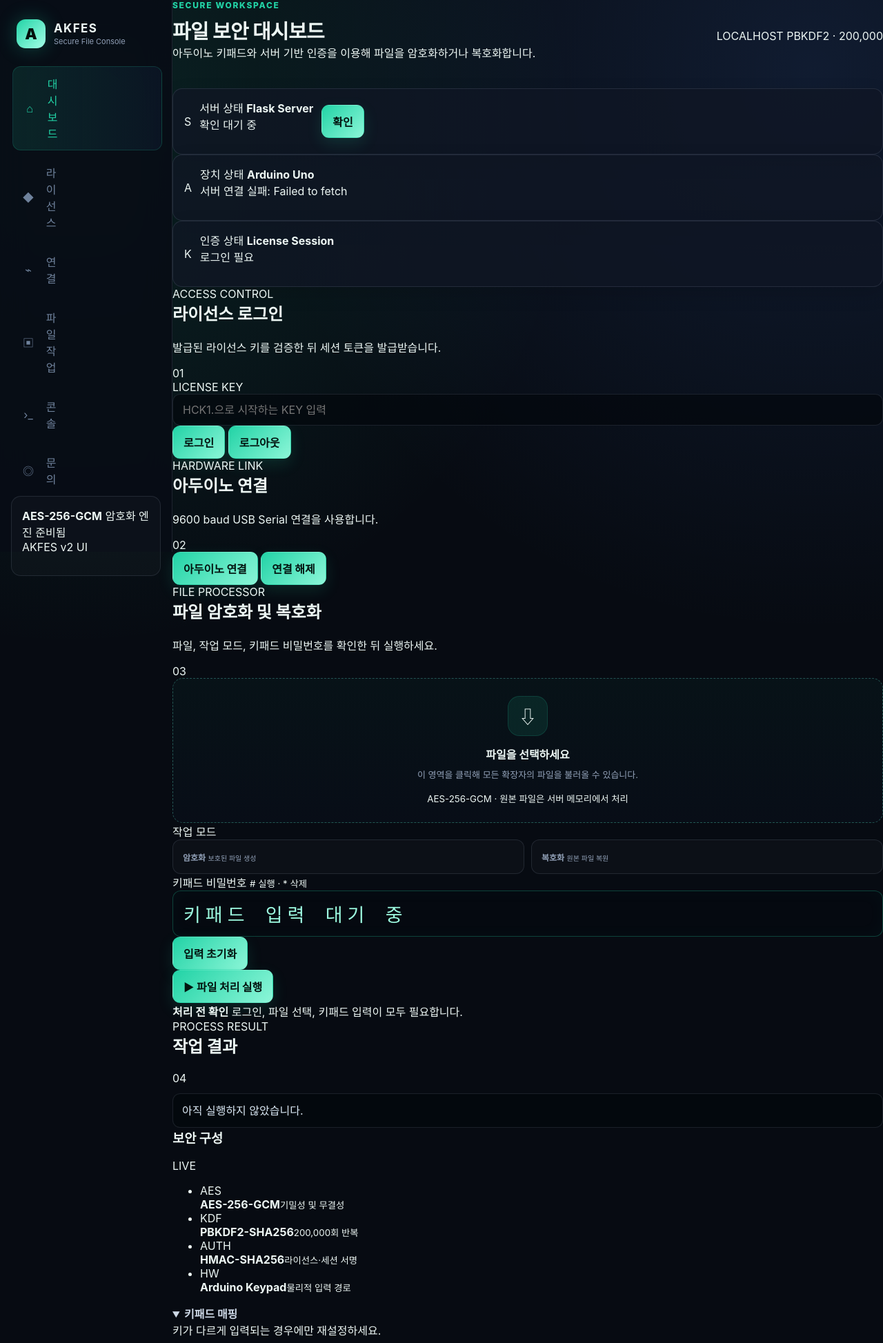
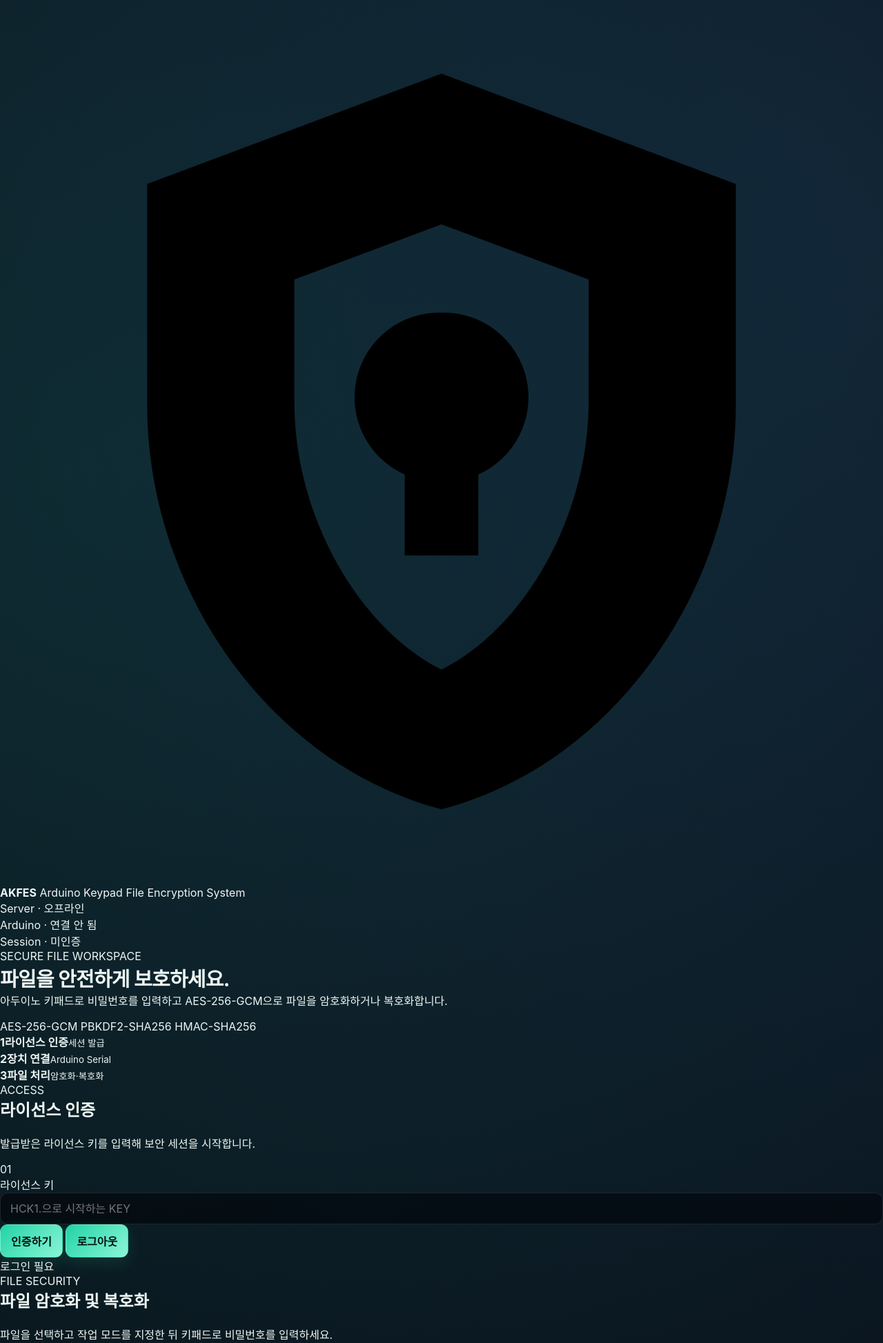
Before and after one commit to Smarttiger2338/AKFES-APP, a Flask app: template AKFES-Client/client/templates/index.html in a window 1280 px wide. Shown: the top 1947 px of the page at 69% size. Run offline with Flask 3, Linux system fonts and the light colour scheme; the template is opened without the code that fills it, so the values that code supplies are empty.

Commit message:
Redesign client with blue workspace layout

```diff
--- a/AKFES-Client/client/templates/index.html
+++ b/AKFES-Client/client/templates/index.html
@@ -9,150 +9,106 @@
 <script src="../static/app.js" defer></script>
 </head>
 <body>
-<div class="app-shell">
-    <aside class="sidebar">
-        <div class="brand-block">
-            <div class="brand-mark">A</div>
-            <div class="brand-copy">
+<div class="app-frame">
+    <header class="app-header">
+        <div class="brand">
+            <div class="brand-logo" aria-hidden="true">
+                <svg viewBox="0 0 24 24"><path d="M12 2 4 5v6c0 5.1 3.4 9.8 8 11 4.6-1.2 8-5.9 8-11V5l-8-3Zm0 4.1 4 1.5v3.3c0 3.2-1.8 6.2-4 7.3-2.2-1.1-4-4.1-4-7.3V7.6l4-1.5Zm0 2.4a2.3 2.3 0 0 0-1 4.4v2.2h2v-2.2a2.3 2.3 0 0 0-1-4.4Z"/></svg>
+            </div>
+            <div>
                 <strong>AKFES</strong>
-                <span>Secure File Console</span>
+                <span>Arduino Keypad File Encryption System</span>
             </div>
         </div>
 
-        <nav class="side-nav" aria-label="주요 메뉴">
-            <a href="#dashboard" class="nav-item active"><span class="nav-icon">⌂</span><span>대시보드</span></a>
-            <a href="#license" class="nav-item"><span class="nav-icon">◆</span><span>라이선스</span></a>
-            <a href="#connection" class="nav-item"><span class="nav-icon">⌁</span><span>연결</span></a>
-            <a href="#workspace" class="nav-item"><span class="nav-icon">▣</span><span>파일 작업</span></a>
-            <a href="#console" class="nav-item"><span class="nav-icon">›_</span><span>콘솔</span></a>
-            <a href="#contact" class="nav-item"><span class="nav-icon">◎</span><span>문의</span></a>
-        </nav>
+        <div class="header-status" aria-label="시스템 상태">
+            <div id="serverBadge" class="badge"><span class="badge-dot"></span>Server</div>
+            <div id="arduinoBadge" class="badge"><span class="badge-dot"></span>Arduino</div>
+            <div id="sessionBadge" class="badge"><span class="badge-dot"></span>Session</div>
+        </div>
+    </header>
 
-        <div class="sidebar-footer">
-            <div class="sidebar-security">
-                <span class="pulse-dot"></span>
-                <div>
-                    <strong>AES-256-GCM</strong>
-                    <span>암호화 엔진 준비됨</span>
-                </div>
+    <main class="app-main">
+        <section class="hero-panel">
+            <div>
+                <span class="hero-label">SECURE FILE WORKSPACE</span>
+                <h1>파일을 안전하게 보호하세요.</h1>
+                <p>아두이노 키패드로 비밀번호를 입력하고 AES-256-GCM으로 파일을 암호화하거나 복호화합니다.</p>
             </div>
-            <p>AKFES v2 UI</p>
-        </div>
-    </aside>
-
-    <main class="main-panel" id="dashboard">
-        <header class="topbar">
-            <div>
-                <p class="eyebrow">SECURE WORKSPACE</p>
-                <h1>파일 보안 대시보드</h1>
-                <p class="topbar-description">아두이노 키패드와 서버 기반 인증을 이용해 파일을 암호화하거나 복호화합니다.</p>
+            <div class="hero-crypto">
+                <span>AES-256-GCM</span>
+                <span>PBKDF2-SHA256</span>
+                <span>HMAC-SHA256</span>
             </div>
-            <div class="topbar-badges">
-                <span class="top-badge"><i></i>LOCALHOST</span>
-                <span class="top-badge muted">PBKDF2 · 200,000</span>
-            </div>
-        </header>
-
-        <section class="status-grid" aria-label="시스템 상태">
-            <article class="status-card">
-                <div class="status-card-icon server">S</div>
-                <div>
-                    <span class="status-label">서버 상태</span>
-                    <strong>Flask Server</strong>
-                    <p id="serverStatusText">확인 대기 중</p>
-                </div>
-                <button id="serverBtn" type="button" class="mini-button">확인</button>
-            </article>
-
-            <article class="status-card">
-                <div class="status-card-icon arduino">A</div>
-                <div>
-                    <span class="status-label">장치 상태</span>
-                    <strong>Arduino Uno</strong>
-                    <p id="connectionStatus" class="status-inline">대기 중</p>
-                </div>
-                <span class="status-light"></span>
-            </article>
-
-            <article class="status-card">
-                <div class="status-card-icon session">K</div>
-                <div>
-                    <span class="status-label">인증 상태</span>
-                    <strong>License Session</strong>
-                    <p id="loginStatus" class="status-inline">로그인 필요</p>
-                </div>
-                <span class="status-light warning"></span>
-            </article>
         </section>
 
-        <section class="dashboard-layout">
-            <div class="workspace-column">
-                <section class="panel-card license-panel" id="license">
-                    <div class="panel-heading">
+        <section class="step-strip" aria-label="작업 순서">
+            <div class="step-item active"><b>1</b><span><strong>라이선스 인증</strong><small>세션 발급</small></span></div>
+            <div class="step-line"></div>
+            <div class="step-item"><b>2</b><span><strong>장치 연결</strong><small>Arduino Serial</small></span></div>
+            <div class="step-line"></div>
+            <div class="step-item"><b>3</b><span><strong>파일 처리</strong><small>암호화·복호화</small></span></div>
+        </section>
+
+        <section class="layout-grid">
+            <div class="primary-column">
+                <section class="surface auth-surface">
+                    <div class="surface-heading">
                         <div>
-                            <span class="section-kicker">ACCESS CONTROL</span>
-                            <h2>라이선스 로그인</h2>
-                            <p>발급된 라이선스 키를 검증한 뒤 세션 토큰을 발급받습니다.</p>
+                            <span class="section-label">ACCESS</span>
+                            <h2>라이선스 인증</h2>
+                            <p>발급받은 라이선스 키를 입력해 보안 세션을 시작합니다.</p>
                         </div>
-                        <span class="panel-number">01</span>
+                        <span class="section-index">01</span>
                     </div>
-                    <div class="license-input-row">
-                        <label class="field-shell">
-                            <span>LICENSE KEY</span>
-                            <input id="licenseKey" type="password" placeholder="HCK1.으로 시작하는 KEY 입력" autocomplete="off">
+
+                    <div class="auth-row">
+                        <label class="input-field">
+                            <span>라이선스 키</span>
+                            <input id="licenseKey" type="password" placeholder="HCK1.으로 시작하는 KEY" autocomplete="off">
                         </label>
-                        <button id="loginBtn" type="button" class="primary-button">로그인</button>
-                        <button id="logoutBtn" type="button" class="ghost-button">로그아웃</button>
+                        <button id="loginBtn" type="button" class="button primary">인증하기</button>
+                        <button id="logoutBtn" type="button" class="button subtle">로그아웃</button>
                     </div>
+                    <div id="loginStatus" class="inline-message">로그인 필요</div>
                 </section>
 
-                <section class="panel-card connection-panel" id="connection">
-                    <div class="panel-heading compact">
+                <section class="surface file-surface">
+                    <div class="surface-heading">
                         <div>
-                            <span class="section-kicker">HARDWARE LINK</span>
-                            <h2>아두이노 연결</h2>
-                            <p>9600 baud USB Serial 연결을 사용합니다.</p>
+                            <span class="section-label">FILE SECURITY</span>
+                            <h2>파일 암호화 및 복호화</h2>
+                            <p>파일을 선택하고 작업 모드를 지정한 뒤 키패드로 비밀번호를 입력하세요.</p>
                         </div>
-                        <span class="panel-number">02</span>
-                    </div>
-                    <div class="action-row">
-                        <button id="connectBtn" type="button" class="primary-button">아두이노 연결</button>
-                        <button id="disconnectBtn" type="button" class="ghost-button">연결 해제</button>
-                    </div>
-                </section>
-
-                <section class="panel-card workspace-panel" id="workspace">
-                    <div class="panel-heading">
-                        <div>
-                            <span class="section-kicker">FILE PROCESSOR</span>
-                            <h2>파일 암호화 및 복호화</h2>
-                            <p>파일, 작업 모드, 키패드 비밀번호를 확인한 뒤 실행하세요.</p>
-                        </div>
-                        <span class="panel-number">03</span>
+                        <span class="section-index">02</span>
                     </div>
 
-                    <label class="drop-zone" for="file">
+                    <div id="dropZone" class="drop-zone" role="button" tabindex="0">
                         <input type="file" id="file">
-                        <div class="drop-icon">⇩</div>
-                        <strong>파일을 선택하세요</strong>
-                        <span>이 영역을 클릭해 모든 확장자의 파일을 불러올 수 있습니다.</span>
-                        <small>AES-256-GCM · 원본 파일은 서버 메모리에서 처리</small>
-                    </label>
+                        <div class="upload-icon" aria-hidden="true">
+                            <svg viewBox="0 0 24 24"><path d="M12 3 7.5 7.5l1.4 1.4 2.1-2.1V15h2V6.8l2.1 2.1 1.4-1.4L12 3ZM5 13v6h14v-6h2v8H3v-8h2Z"/></svg>
+                        </div>
+                        <strong>파일을 끌어다 놓으세요</strong>
+                        <span>또는 클릭하여 파일 선택</span>
+                        <small id="fileName">선택된 파일 없음</small>
+                    </div>
 
-                    <div class="mode-password-grid">
-                        <div class="mode-box">
-                            <span class="field-title">작업 모드</span>
+                    <div class="operation-grid">
+                        <div class="mode-panel">
+                            <span class="field-caption">작업 모드</span>
                             <div class="mode-row">
-                                <label class="mode-option">
+                                <label>
                                     <input type="radio" name="mode" value="encrypt" checked>
-                                    <span>
+                                    <span class="mode-option">
+                                        <i class="mode-icon lock"></i>
                                         <b>암호화</b>
                                         <small>보호된 파일 생성</small>
                                     </span>
                                 </label>
-                                <label class="mode-option">
+                                <label>
                                     <input type="radio" name="mode" value="decrypt">
-                                    <span>
+                                    <span class="mode-option">
+                                        <i class="mode-icon unlock"></i>
                                         <b>복호화</b>
                                         <small>원본 파일 복원</small>
                                     </span>
@@ -160,88 +116,113 @@
                             </div>
                         </div>
 
-                        <div class="password-box">
-                            <div class="password-heading">
-                                <span class="field-title">키패드 비밀번호</span>
+                        <div class="password-panel">
+                            <div class="password-title">
+                                <span class="field-caption">키패드 비밀번호</span>
                                 <small># 실행 · * 삭제</small>
                             </div>
-                            <div id="pw" aria-label="입력된 비밀번호"></div>
-                            <button id="clearBtn" type="button" class="text-button">입력 초기화</button>
+                            <div id="pw" class="empty">키패드 입력 대기 중</div>
+                            <button id="clearBtn" type="button" class="clear-button">입력 초기화</button>
                         </div>
                     </div>
 
-                    <div class="run-row">
-                        <button id="runBtn" type="button" class="run-button">
-                            <span class="run-symbol">▶</span>
-                            <span>파일 처리 실행</span>
-                        </button>
-                        <div class="security-note">
-                            <strong>처리 전 확인</strong>
-                            <span>로그인, 파일 선택, 키패드 입력이 모두 필요합니다.</span>
-                        </div>
+                    <div id="progressWrap" class="progress-wrap" hidden>
+                        <div class="progress-head"><span>파일 처리 중</span><span>암호화 엔진 실행</span></div>
+                        <div class="progress-track"><div class="progress-bar"></div></div>
                     </div>
+
+                    <button id="runBtn" type="button" class="process-button">
+                        <svg viewBox="0 0 24 24"><path d="M12 2 4 5v6c0 5.1 3.4 9.8 8 11 4.6-1.2 8-5.9 8-11V5l-8-3Zm0 4.1 4 1.5v3.3c0 3.2-1.8 6.2-4 7.3-2.2-1.1-4-4.1-4-7.3V7.6l4-1.5Z"/></svg>
+                        <span>파일 처리 실행</span>
+                    </button>
                 </section>
 
-                <section class="panel-card result-card">
-                    <div class="panel-heading compact">
+                <section class="surface result-card">
+                    <div class="result-heading">
+                        <div class="result-icon">✓</div>
                         <div>
-                            <span class="section-kicker">PROCESS RESULT</span>
+                            <span class="section-label">RESULT</span>
                             <h2>작업 결과</h2>
                         </div>
-                        <span class="panel-number">04</span>
                     </div>
                     <div id="result">아직 실행하지 않았습니다.</div>
                 </section>
             </div>
 
-            <aside class="utility-column">
-                <section class="utility-card security-overview">
-                    <div class="utility-heading">
-                        <h3>보안 구성</h3>
-                        <span>LIVE</span>
+            <aside class="secondary-column">
+                <section class="surface device-surface">
+                    <div class="surface-heading compact">
+                        <div>
+                            <span class="section-label">HARDWARE</span>
+                            <h2>아두이노 연결</h2>
+                        </div>
+                        <span class="section-index">03</span>
                     </div>
-                    <ul class="security-list">
-                        <li><span>AES</span><div><strong>AES-256-GCM</strong><small>기밀성 및 무결성</small></div></li>
-                        <li><span>KDF</span><div><strong>PBKDF2-SHA256</strong><small>200,000회 반복</small></div></li>
-                        <li><span>AUTH</span><div><strong>HMAC-SHA256</strong><small>라이선스·세션 서명</small></div></li>
-                        <li><span>HW</span><div><strong>Arduino Keypad</strong><small>물리적 입력 경로</small></div></li>
-                    </ul>
+
+                    <div class="device-visual">
+                        <div class="device-ring">
+                            <svg viewBox="0 0 24 24"><path d="M7 5h10v3h2v8h-2v3H7v-3H5V8h2V5Zm2 2v10h6V7H9Zm-7 3h2v4H2v-4Zm18 0h2v4h-2v-4Z"/></svg>
+                        </div>
+                        <strong>Arduino Uno</strong>
+                        <span>USB Serial · 9600 baud</span>
+                    </div>
+
+                    <div id="connectionStatus" class="connection-message">대기 중</div>
+                    <div class="button-stack">
+                        <button id="connectBtn" type="button" class="button primary full">장치 연결</button>
+                        <button id="disconnectBtn" type="button" class="button subtle full">연결 해제</button>
+                        <button id="serverBtn" type="button" class="button outline full">서버 상태 확인</button>
+                    </div>
                 </section>
 
-                <details class="utility-card advanced" open>
-                    <summary>키패드 매핑</summary>
-                    <p class="utility-copy">키가 다르게 입력되는 경우에만 재설정하세요.</p>
-                    <div class="stacked-actions">
-                        <button id="calibrateBtn" type="button" class="secondary-button">매핑 시작</button>
-                        <button id="resetMapBtn" type="button" class="ghost-button full">매핑 초기화</button>
+                <details class="surface settings-surface">
+                    <summary>
+                        <span>키패드 고급 설정</span>
+                        <i></i>
+                    </summary>
+                    <p>키 입력이 실제 배열과 다를 때만 매핑을 다시 진행하세요.</p>
+                    <div id="mappingStatus" class="mapping-message">매핑 상태 확인 중...</div>
+                    <div class="button-stack">
+                        <button id="calibrateBtn" type="button" class="button outline full">키패드 매핑 시작</button>
+                        <button id="resetMapBtn" type="button" class="button subtle full">매핑 초기화</button>
                     </div>
-                    <div id="mappingStatus" class="utility-status">매핑 상태 확인 중...</div>
                 </details>
 
-                <section class="utility-card contact-card" id="contact">
-                    <div class="utility-heading">
-                        <h3>Contact</h3>
-                        <span>AKFES</span>
+                <section class="surface security-surface">
+                    <div class="surface-heading compact">
+                        <div>
+                            <span class="section-label">SECURITY</span>
+                            <h2>보안 구성</h2>
+                        </div>
                     </div>
-                    <p class="utility-copy">프로젝트 문의 및 소스 코드 확인</p>
+                    <div class="security-items">
+                        <div><b>AES</b><span><strong>AES-256-GCM</strong><small>파일 기밀성 및 무결성</small></span></div>
+                        <div><b>KDF</b><span><strong>PBKDF2-SHA256</strong><small>200,000회 반복</small></span></div>
+                        <div><b>AUTH</b><span><strong>HMAC-SHA256</strong><small>라이선스·세션 서명</small></span></div>
+                    </div>
+                </section>
+
+                <section class="surface contact-surface">
+                    <div class="surface-heading compact">
+                        <div>
+                            <span class="section-label">CONTACT</span>
+                            <h2>프로젝트 문의</h2>
+                        </div>
+                    </div>
                     <div class="contact-links">
-                        <a class="contact-link" href="#" data-contact="telegram" target="_blank" rel="noopener noreferrer"><img src="../static/images/telegram.svg" alt="Telegram"><span><b>Telegram</b><small>@Xelphan</small></span></a>
-                        <a class="contact-link" href="#" data-contact="github" target="_blank" rel="noopener noreferrer"><img src="../static/images/github.svg" alt="GitHub"><span><b>GitHub</b><small>@Smarttiger2338</small></span></a>
-                        <a class="contact-link" href="#" data-contact="instagram" target="_blank" rel="noopener noreferrer"><img src="../static/images/instagram.svg" alt="Instagram"><span><b>Instagram</b><small>@was_good_ditto</small></span></a>
+                        <a href="#" data-contact="telegram"><img src="../static/images/telegram.svg" alt=""><span>Telegram</span></a>
+                        <a href="#" data-contact="github"><img src="../static/images/github.svg" alt=""><span>GitHub</span></a>
+                        <a href="#" data-contact="instagram"><img src="../static/images/instagram.svg" alt=""><span>Instagram</span></a>
                     </div>
                 </section>
             </aside>
         </section>
 
-        <section class="console-card" id="console">
-            <div class="console-header">
-                <div>
-                    <span class="console-dot red"></span>
-                    <span class="console-dot yellow"></span>
-                    <span class="console-dot green"></span>
-                </div>
+        <section class="console-surface">
+            <div class="console-title">
+                <div><span></span><span></span><span></span></div>
                 <strong>Serial Console</strong>
-                <span>Arduino · 9600 baud</span>
+                <small>Arduino · 9600 baud</small>
             </div>
             <div id="serialLog">로그 없음</div>
         </section>
```
